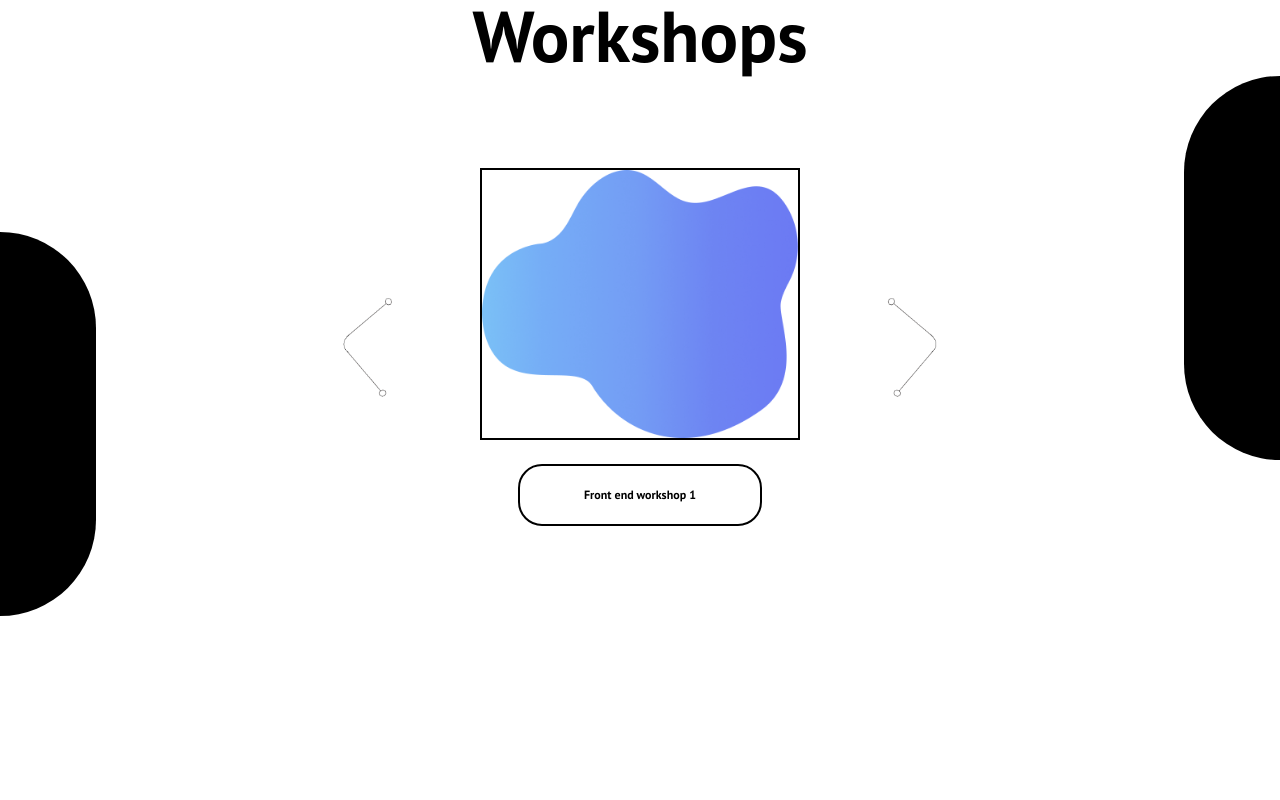
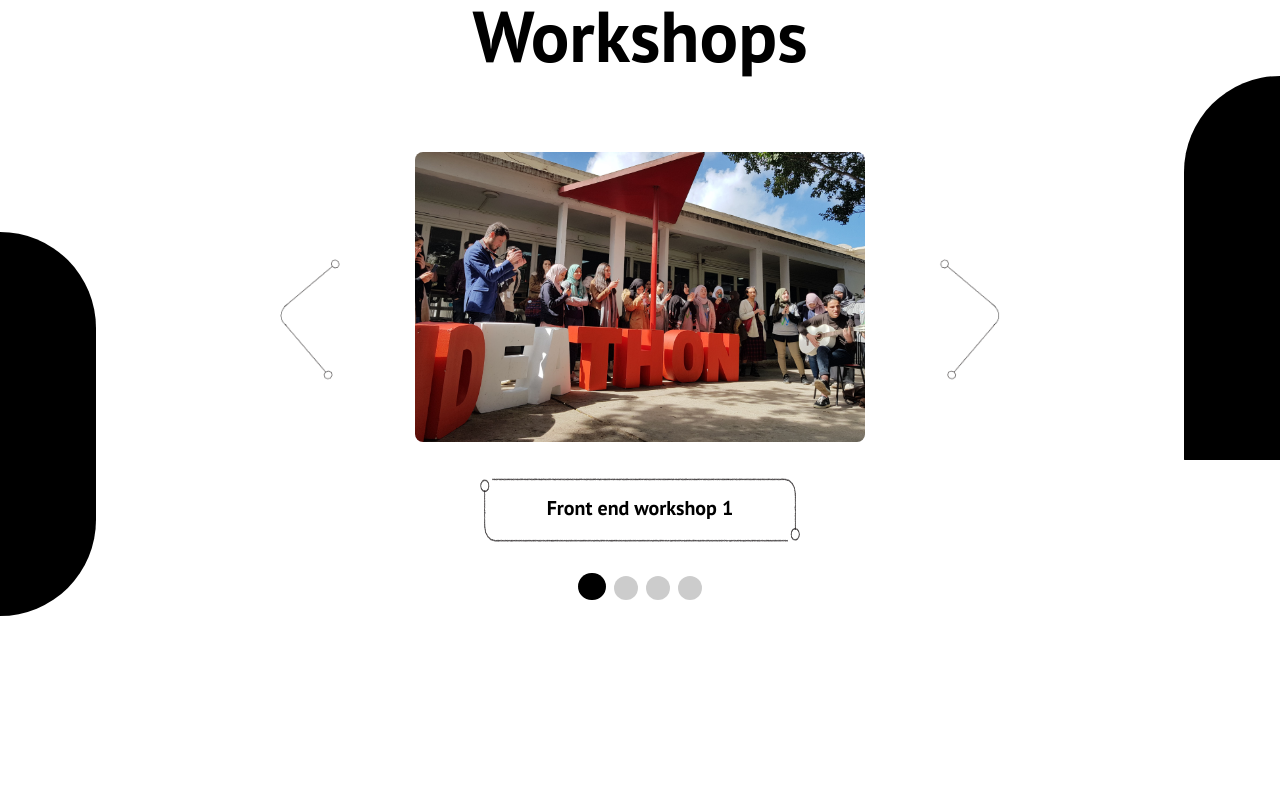
Before and after one commit to WTM-Algiers/iwd-website-2023, a React (Vite) app: page / in a window 1280 px wide. Shown: the top 800 px of the page. Built offline with nearby package versions, Linux system fonts and the light colour scheme.

Commit message:
style of bullets left

```diff
--- a/src/App.css
+++ b/src/App.css
@@ -4,6 +4,19 @@
 
 .container {
     @apply w-11/12 mx-auto
+}
+
+
+.swiper-pagination-bullet {
+    background-color: black !important ;
+    width: 1.5rem !important;
+    height: 1.5rem !important;
+    border-radius: 50% !important;
+}
+
+.swiper-pagination-bullet-active{
+    width: 1.7rem !important;
+    height: 1.7rem !important;
 }
 
 /*
--- a/src/components/Workshops/data.js
+++ b/src/components/Workshops/data.js
@@ -1,6 +1,6 @@
 
 
-import pic1 from "../../assets/Sponsors/curve.png" ;
+import pic1 from "../../assets/Workshops/WorkshopsPic.png" ;
 
 export const workshopsData = [
         {   description : "Front end workshop 1 " ,
--- a/src/components/Workshops/index.jsx
+++ b/src/components/Workshops/index.jsx
@@ -1,12 +1,17 @@
 import { useRef } from "react";
 import { Swiper, SwiperSlide } from "swiper/react";
-import "swiper/css";
+
+import 'swiper/css';
+import 'swiper/css/pagination';
+import 'swiper/css/navigation';
+import { Navigation, Pagination} from 'swiper';
 
 import { workshopsData } from "./data";
 
+
 import swiperleft from "../../assets/Workshops/swipe-left.png"
 import swiperright from "../../assets/Workshops/swipe-right.png"
-
+import titlecover from  "../../assets/Workshops/title-cover.png"
 
 const Workshops = () => {
 
@@ -22,37 +27,46 @@ const Workshops = () => {
 
                     <div className="flex justify-center items-center w-full py-16 lg:p-24 relative " >
                             <div className="absolute bg-iwd-dark lg:h-96 lg:w-24 left-0 top-40 rounded-tr-full rounded-br-full"></div>
-
-                            <div className="absolute bg-iwd-dark lg:h-96 lg:w-24 right-0 top-1 rounded-tl-full rounded-bl-full "></div>
+                            <div className="absolute bg-iwd-dark lg:h-96 lg:w-24 right-0 top-1 rounded-tl-full rounded-bl-[50px]"></div>
 
 
 
-                                <div className="flex items-center justify-center ">
+                                <div className="flex items-center justify-center absolute top-20">
                                     <div
                                         onClick={() => {
                                             swiperRef.current.swiper.slidePrev();
                                         }}
-                                        className="cursor-pointer invisible lg:visible lg:w-1/6"
+                                        className="cursor-pointer invisible lg:pb-32 lg:visible lg:w-1/6"
                                         >
                                         <img src={swiperleft} alt="swipeleft" className="hover:scale-110" />
                                     </div>
 
                                     <Swiper
                                     ref={swiperRef}
-                                    className=" flex justify-center items-center w-96 lg:w-80 "
+                                    modules={[Pagination, Navigation]}
+
+                                    pagination={true}
+                                    className=" flex justify-center items-center w-96 lg:w-[450px] "
                                     >
                                     {workshopsData.map((wrkshop, idx) => {
                                         return (
                                         <SwiperSlide key={idx}>
                                             {() => (
 
-                                                <div className=" w-full flex flex-col items-center justify-center space-y-6">
-                                                <div className=" border-2 ">
-                                                    <img src={wrkshop.image} alt={wrkshop.alt} className=" rounded-lg" layout="responsive"/>
-                                                </div>
-                                                    <div className="mx-auto flex px-12 py-3 lg:py-5 lg:px-16 border-2 rounded-3xl justify-center text-[12px] lg:text-20 font-semibold">
-                                                    <p className="text-center"> {wrkshop.description} </p>
+                                                <div className="w-full flex flex-col items-center justify-center space-y-6">
+                                                        <div className="w-full ">
+                                                            <img src={wrkshop.image} alt={wrkshop.alt} className=" rounded-lg" layout="responsive"/>
+                                                        </div>
+
+                                                    <div >
+                                                       <div className=" mb-16 relative mx-auto flex px-12 py-3 lg:py-5 lg:px-16  rounded-3xl justify-center text-[12px] lg:text-20 font-semibold">
+                                                           <img src={titlecover} className="h-16 w-80 absolute z-10 top-3" alt="cover" />
+                                                           <p className="text-center text-xl p-2"> {wrkshop.description} </p>
+                                                        </div>
                                                     </div>
+
+
+
                                                 </div>
 
                                             )}
@@ -65,7 +79,7 @@ const Workshops = () => {
                                         onClick={() => {
                                             swiperRef.current.swiper.slideNext();
                                         }}
-                                        className="cursor-pointer invisible lg:visible lg:w-1/6"
+                                        className="cursor-pointer invisible lg:visible lg:pb-32 lg:w-1/6"
                                         >
                                         <img src={swiperright} alt="swiper" className="hover:scale-110" />
                                     </div>
```
Also changed, not shown: src/assets/Workshops/WorkshopsPic.png (added), 1 other file (tests, documents, lock files or other folders).
